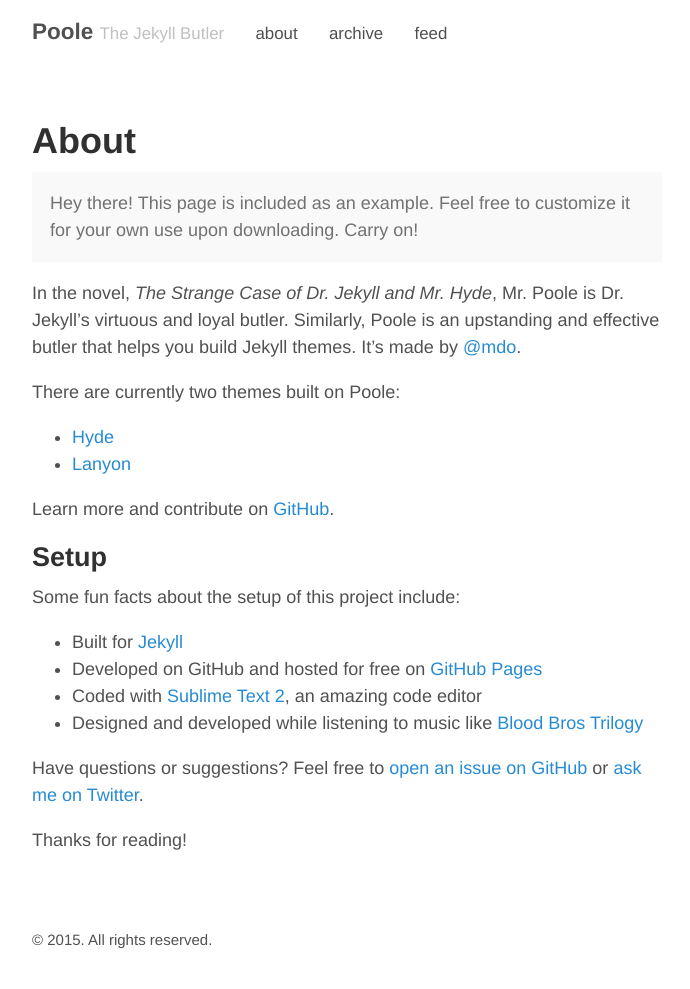
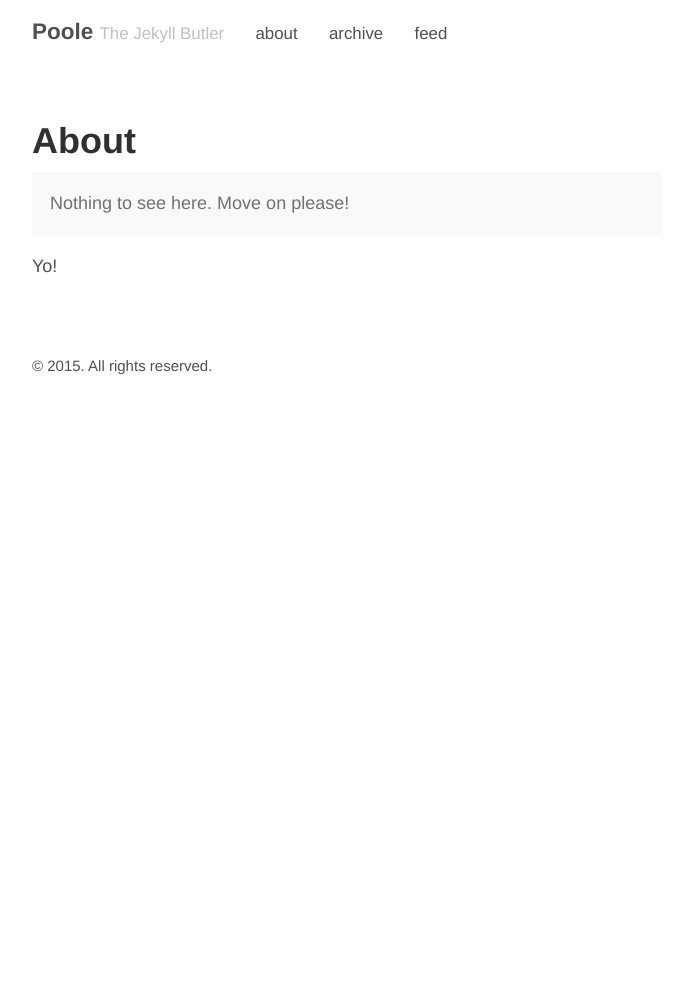
Before and after one commit to schulze/schulze.github.io, a Jekyll site: the page built from about.md, in a window 1280 px wide. Shown: the whole page, without its empty margins (293-983 px from the left). Built offline with Jekyll 4.4.1, drawn with Linux system fonts in a browser that asks for light colours; after the commit the page ends 900 px from its top, so only the background shows below that.

Commit message:
Remove default content from about/ page.

```diff
--- a/about.md
+++ b/about.md
@@ -4,27 +4,7 @@
 ---
 
 <p class="message">
-  Hey there! This page is included as an example. Feel free to customize it for your own use upon downloading. Carry on!
+ Nothing to see here. Move on please!
 </p>
 
-In the novel, *The Strange Case of Dr. Jekyll and Mr. Hyde*, Mr. Poole is Dr. Jekyll's virtuous and loyal butler. Similarly, Poole is an upstanding and effective butler that helps you build Jekyll themes. It's made by [@mdo](https://twitter.com/mdo).
-
-There are currently two themes built on Poole:
-
-* [Hyde](http://hyde.getpoole.com)
-* [Lanyon](http://lanyon.getpoole.com)
-
-Learn more and contribute on [GitHub](https://github.com/poole).
-
-## Setup
-
-Some fun facts about the setup of this project include:
-
-* Built for [Jekyll](http://jekyllrb.com)
-* Developed on GitHub and hosted for free on [GitHub Pages](https://pages.github.com)
-* Coded with [Sublime Text 2](http://sublimetext.com), an amazing code editor
-* Designed and developed while listening to music like [Blood Bros Trilogy](https://soundcloud.com/maddecent/sets/blood-bros-series)
-
-Have questions or suggestions? Feel free to [open an issue on GitHub](https://github.com/poole/poole/issues/new) or [ask me on Twitter](https://twitter.com/mdo).
-
-Thanks for reading!
+Yo!
```
